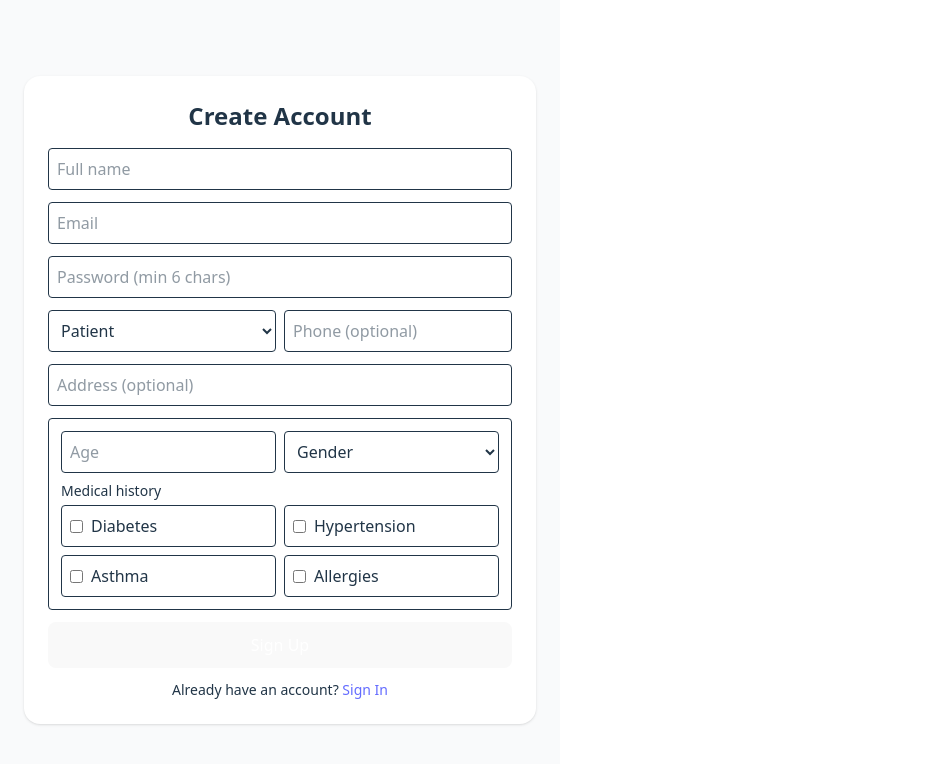
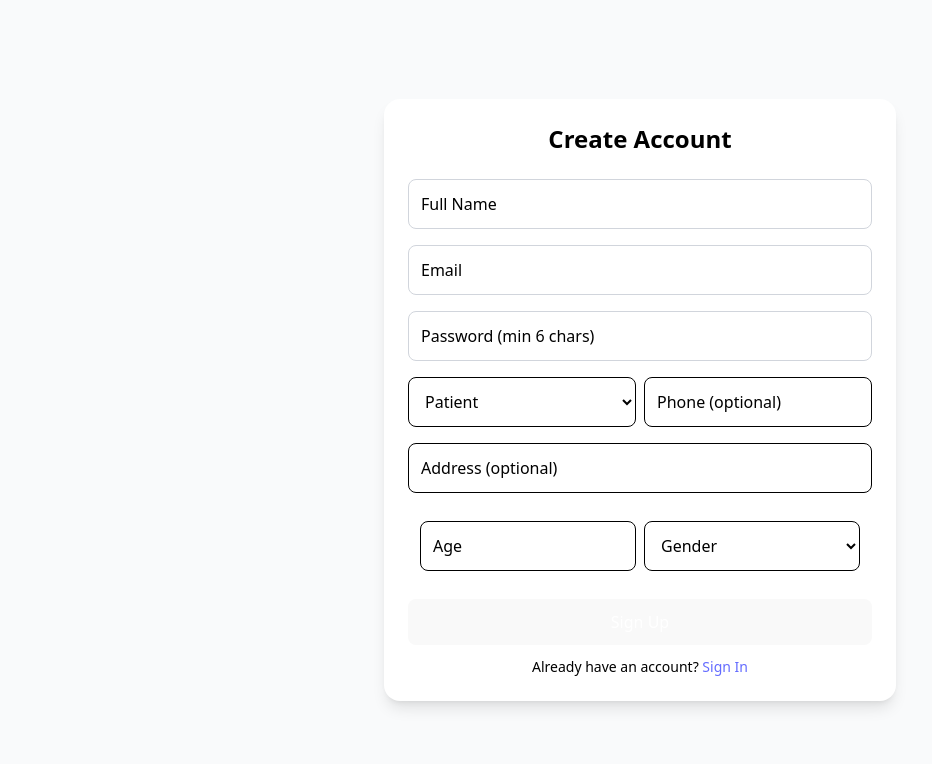
Before and after one commit to ChaitanyaZunzurkar/YCCE-Hackathon, a React (Vite) app: page /signup in a window 1280 px wide. Shown: the top 764 px of the page, without its empty margins (0-932 px from the left). Built offline with nearby package versions, Linux system fonts and the light colour scheme.

Commit message:
sigIn and signUp page

```diff
--- a/src/components/signin.jsx
+++ b/src/components/signin.jsx
@@ -30,21 +30,52 @@ export default function SignIn() {
   };
 
   return (
-    <div className="min-h-screen flex items-center justify-center bg-gray-50 p-6">
+    <div className="h-screen w-screen flex items-center justify-center bg-gray-50 p-6">
       <div className="bg-white w-full max-w-md p-6 rounded-2xl shadow">
-        <h2 className="text-2xl font-bold text-center">Sign In</h2>
+        <h2 className="text-2xl font-bold text-center text-black">Sign In</h2>
 
         {err ? <p className="mt-3 text-sm text-red-600">{err}</p> : null}
 
-        <form onSubmit={onSubmit} className="mt-4 space-y-3">
-          <input className="w-full border p-2 rounded" type="email" name="email" placeholder="Email" value={form.email} onChange={set} />
-          <input className="w-full border p-2 rounded" type="password" name="password" placeholder="Password" value={form.password} onChange={set} />
-          <button disabled={loading} className="w-full bg-blue-600 text-white py-2 rounded hover:bg-blue-700 disabled:opacity-50">
-            {loading ? "Signing in..." : "Sign In"}
-          </button>
-        </form>
+      <form onSubmit={onSubmit} className="mt-6 space-y-4 text-black ">
+  {/* Email Input */}
+  <input
+    className="w-full border border-gray-300 p-3 rounded-lg bg-white text-black focus:bg-white focus:text-black focus:outline-none focus:ring-2 focus:ring-blue-400 focus:border-blue-400 transition placeholder-black placeholder-opacity-100 placeholder-font-bold"
+    type="email"
+    name="email"
+    placeholder="Email"
+    value={form.email}
+    onChange={set}
+  />
 
-        <p className="text-sm text-center mt-3">
+  {/* Password Input */}
+  <input
+    className="w-full border border-gray-300 p-3 rounded-lg bg-white focus:outline-none focus:ring-2 focus:ring-blue-400 focus:border-blue-400 transition placeholder-black placeholder-opacity-100 placeholder-font-bold"
+    type="password"
+    name="password"
+    placeholder="Password"
+    value={form.password}
+    onChange={set}
+  />
+
+  {/* Sign In Button */}
+  <button
+    disabled={loading}
+    className="w-full bg-gradient-to-r from-sky-500 to-blue-600 text-white py-3 rounded-lg shadow-md hover:shadow-lg hover:shadow-blue-400/50 hover:scale-105 transition-all duration-300 disabled:opacity-50"
+  >
+    {loading ? "Signing in..." : "Sign In"}
+  </button>
+
+  {/* Optional Error */}
+  {err && (
+    <p className="text-red-600 text-sm text-center mt-2 transition-opacity duration-300">
+      {err}
+    </p>
+  )}
+</form>
+
+
+
+        <p className="text-sm text-center mt-3 text-black font-semibold">
           New here? <Link to="/signup" className="text-blue-600">Create an account</Link>
         </p>
       </div>
--- a/src/components/signup.jsx
+++ b/src/components/signup.jsx
@@ -74,72 +74,132 @@ export default function SignUp() {
 
 
   return (
-    <div className="min-h-screen flex items-center justify-center bg-gray-50 p-6">
-      <div className="bg-white w-full max-w-lg p-6 rounded-2xl shadow">
-        <h2 className="text-2xl font-bold text-center">Create Account</h2>
+   <div className="min-h-screen w-screen flex items-center justify-center bg-gray-50 p-4 overflow-x-hidden">
+  <div className="bg-white w-full max-w-lg p-6 rounded-2xl shadow-lg">
+    <h2 className="text-2xl font-bold text-center text-black mb-6">Create Account</h2>
 
-        {err ? <p className="mt-3 text-sm text-red-600">{err}</p> : null}
+    {err && <p className="mt-3 text-sm text-red-600">{err}</p>}
 
-        <form onSubmit={onSubmit} className="mt-4 space-y-3">
-          <input className="w-full border p-2 rounded" name="name" placeholder="Full name" value={form.name} onChange={set} />
-          <input className="w-full border p-2 rounded" type="email" name="email" placeholder="Email" value={form.email} onChange={set} />
-          <input className="w-full border p-2 rounded" type="password" name="password" placeholder="Password (min 6 chars)" value={form.password} onChange={set} />
+    <form onSubmit={onSubmit} className="space-y-4 text-black">
+      {/* Name */}
+      <input
+        className="w-full border border-gray-300 p-3 rounded-lg bg-white text-black placeholder-black focus:bg-white focus:text-black focus:ring-2 focus:ring-blue-500 focus:border-blue-500 transition placeholder-font-bold"
+        name="name"
+        placeholder="Full Name"
+        value={form.name}
+        onChange={set}
+      />
 
-          {/* Role */}
+      {/* Email */}
+      <input
+        className="w-full border border-gray-300 p-3 rounded-lg bg-white text-black placeholder-black focus:bg-white focus:text-black focus:ring-2 focus:ring-blue-500 focus:border-blue-500 transition placeholder-font-bold"
+        type="email"
+        name="email"
+        placeholder="Email"
+        value={form.email}
+        onChange={set}
+      />
+
+      {/* Password */}
+      <input
+        className="w-full border border-gray-300 p-3 rounded-lg bg-white text-black placeholder-black focus:bg-white focus:text-black focus:ring-2 focus:ring-blue-500 focus:border-blue-500 transition placeholder-font-bold"
+        type="password"
+        name="password"
+        placeholder="Password (min 6 chars)"
+        value={form.password}
+        onChange={set}
+      />
+
+      {/* Role + Phone */}
       <div className="grid grid-cols-2 gap-2">
-            <select className="border p-2 rounded" name="role" value={form.role} onChange={set}>
+        <select
+          className="border p-3 rounded-lg bg-white text-black focus:bg-white focus:text-black focus:ring-2 focus:ring-blue-500 focus:border-blue-500 transition"
+          name="role"
+          value={form.role}
+          onChange={set}
+        >
           <option value="patient">Patient</option>
           <option value="doctor">Doctor</option>
           <option value="pharmacist">Pharmacist</option>
-              {/* Admin creation should be restricted to backend/DB */}
         </select>
-            <input className="border p-2 rounded" name="phone" placeholder="Phone (optional)" value={form.phone} onChange={set} />
+        <input
+          className="border p-3 rounded-lg bg-white text-black placeholder-black focus:bg-white focus:text-black focus:ring-2 focus:ring-blue-500 focus:border-blue-500 transition"
+          name="phone"
+          placeholder="Phone (optional)"
+          value={form.phone}
+          onChange={set}
+        />
       </div>
-          <input className="w-full border p-2 rounded" name="address" placeholder="Address (optional)" value={form.address} onChange={set} />
 
-          {/* Patient-only */}
+      {/* Address */}
+      <input
+        className="w-full border p-3 rounded-lg bg-white text-black placeholder-black focus:bg-white focus:text-black focus:ring-2 focus:ring-blue-500 focus:border-blue-500 transition"
+        name="address"
+        placeholder="Address (optional)"
+        value={form.address}
+        onChange={set}
+      />
+
+      {/* Patient fields */}
       {form.role === "patient" && (
-            <div className="border rounded p-3 space-y-2">
+        <div className="rounded-lg p-3 space-y-2">
           <div className="grid grid-cols-2 gap-2">
-                <input className="border p-2 rounded" type="number" name="age" placeholder="Age" value={form.age} onChange={set} />
-                <select className="border p-2 rounded" name="gender" value={form.gender} onChange={set}>
+            <input
+              className="border p-3 rounded-lg bg-white text-black placeholder-black focus:bg-white focus:text-black focus:ring-2 focus:ring-blue-500 focus:border-blue-500 transition"
+              type="number"
+              name="age"
+              placeholder="Age"
+              value={form.age}
+              onChange={set}
+            />
+            <select
+              className="border p-3 rounded-lg bg-white text-black focus:bg-white focus:text-black focus:ring-2 focus:ring-blue-500 focus:border-blue-500 transition"
+              name="gender"
+              value={form.gender}
+              onChange={set}
+            >
               <option value="">Gender</option>
               <option value="male">Male</option>
               <option value="female">Female</option>
               <option value="other">Other</option>
             </select>
           </div>
-              <div>
-                <p className="text-sm font-medium mb-1">Medical history</p>
-                <div className="grid grid-cols-2 gap-2">
-                  {MEDICAL_OPTIONS.map((m) => (
-                    <label key={m} className="flex items-center gap-2 border p-2 rounded">
-                      <input type="checkbox" checked={form.medicalHistory.includes(m)} onChange={() => toggleMedical(m)} />
-                      <span className="capitalize">{m}</span>
-                    </label>
-                  ))}
-                </div>
-              </div>
         </div>
       )}
 
-          {/* Doctor-only */}
+      {/* Doctor fields */}
       {form.role === "doctor" && (
-            <div className="border rounded p-3 grid grid-cols-1 gap-2">
-              <input className="border p-2 rounded" name="specialization" placeholder="Specialization (e.g., General Physician)" value={form.specialization} onChange={set} />
-              <input className="border p-2 rounded" name="licenseNumber" placeholder="Medical Registration Number" value={form.licenseNumber} onChange={set} />
+        <div className="border rounded-lg p-3 grid grid-cols-1 gap-2">
+          <input
+            className="border p-3 rounded-lg bg-white text-black placeholder-black focus:bg-white focus:text-black focus:ring-2 focus:ring-blue-00 focus:border-blue-500 transition"
+            name="specialization"
+            placeholder="Specialization (e.g., General Physician)"
+            value={form.specialization}
+            onChange={set}
+          />
+          <input
+            className="border p-3 rounded-lg bg-white text-black placeholder-black focus:bg-white focus:text-black focus:ring-2 focus:ring-blue-500 focus:border-blue-500 transition"
+            name="licenseNumber"
+            placeholder="Medical Registration Number"
+            value={form.licenseNumber}
+            onChange={set}
+          />
         </div>
       )}
 
-          <button disabled={loading} className="w-full bg-green-600 text-white py-2 rounded hover:bg-green-700 disabled:opacity-50">
+      <button
+        disabled={loading}
+        className="w-full bg-green-600 text-white py-3 rounded-lg hover:bg-green-700 disabled:opacity-50 font-bold transition"
+      >
         {loading ? "Creating account..." : "Sign Up"}
       </button>
     </form>
 
-        <p className="text-sm text-center mt-3">
-          Already have an account? <Link to="/signin" className="text-blue-600">Sign In</Link>
+    <p className="text-sm text-center mt-3 text-black">
+      Already have an account? <Link to="/signin" className="text-blue-600 hover:underline">Sign In</Link>
     </p>
   </div>
 </div>
+
   );
 }
--- a/src/index.css
+++ b/src/index.css
@@ -1,6 +1,23 @@
 @tailwind base;
 @tailwind components;
 @tailwind utilities;
+
+/* Chrome, Edge, Safari */
+input:-webkit-autofill,
+input:-webkit-autofill:hover,
+input:-webkit-autofill:focus,
+input:-webkit-autofill:active {
+    -webkit-box-shadow: 0 0 0px 1000px white inset !important;
+    -webkit-text-fill-color: black !important;
+    transition: background-color 5000s ease-in-out 0s;
+}
+
+/* Firefox */
+input:-moz-autofill {
+    box-shadow: 0 0 0px 1000px white inset !important;
+    -moz-text-fill-color: black !important;
+}
+
 
 
 :root {
```
Lines whose indentation alone changed are shown as unchanged.
